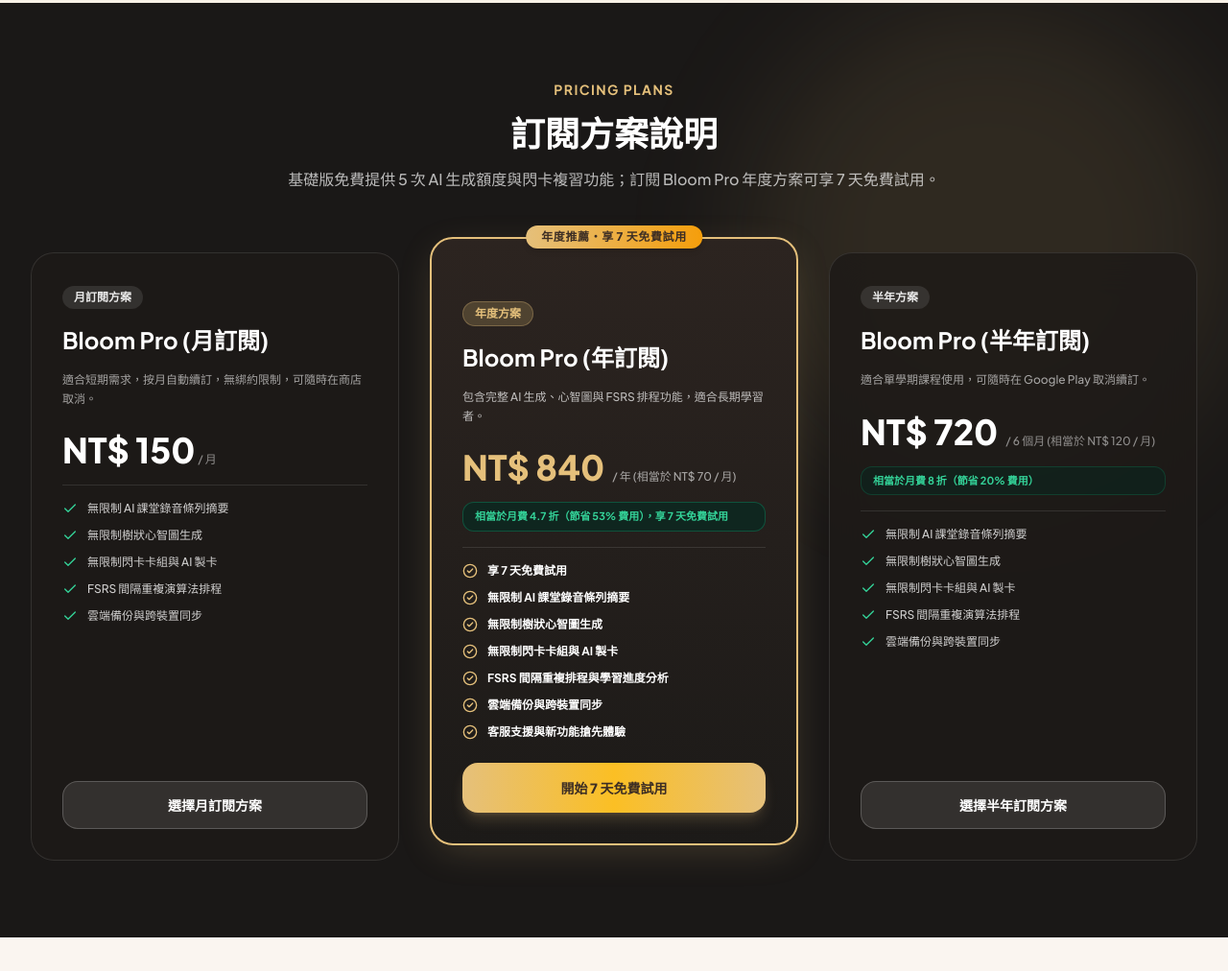
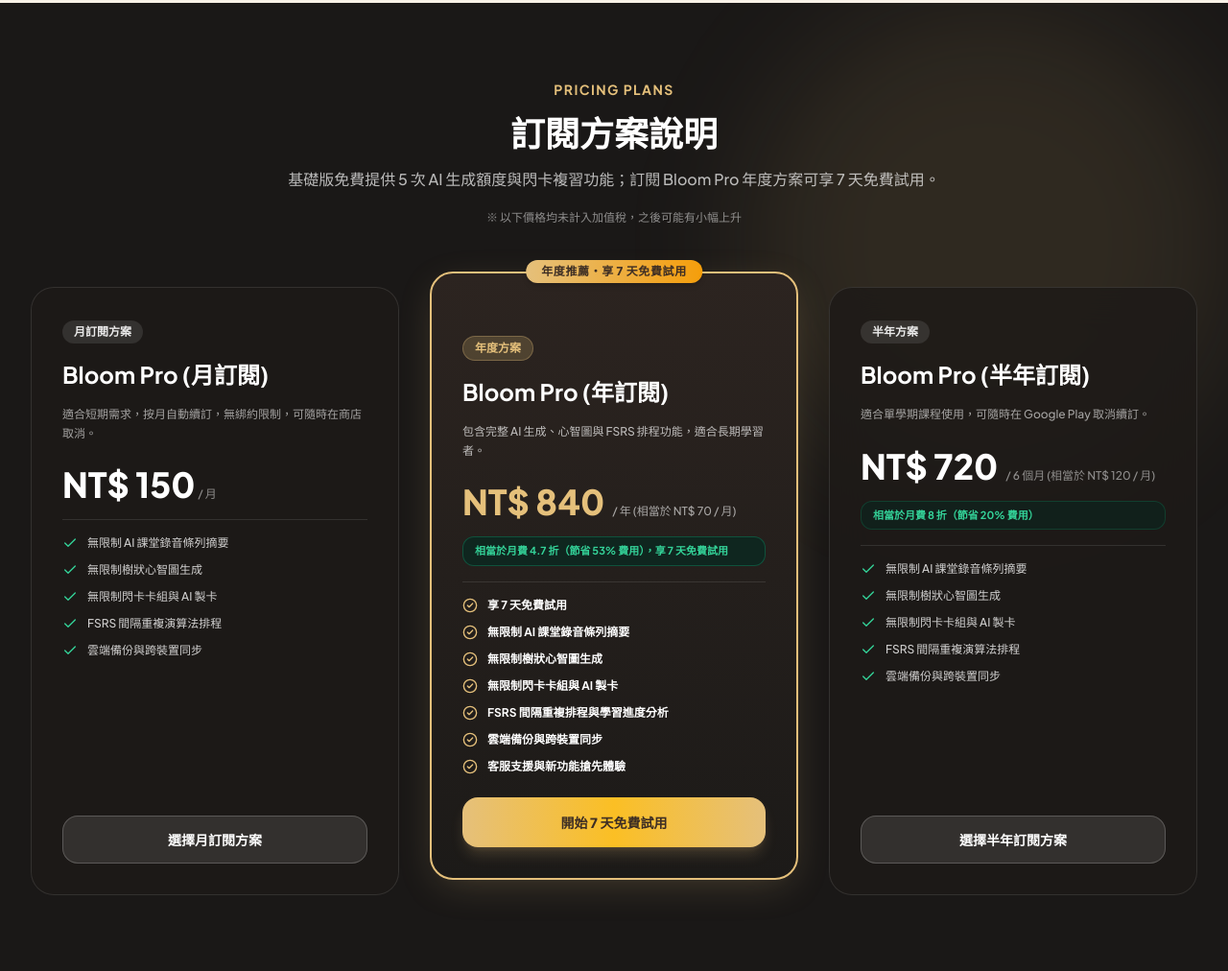
Before and after one commit to syllogism-studio/syllogism-studio.github.io, a plain HTML site: page index.html in a window 1280 px wide. Shown: the part 2703-3715 px from the top of the page at 96% size. Drawn offline with nearby package versions, Linux system fonts and the light colour scheme.

Commit message:
docs: 於價格區塊新增未含加值稅與價格調整提示

```diff
--- a/index.html
+++ b/index.html
@@ -540,6 +540,8 @@
         <h2 class="text-xs sm:text-sm font-bold tracking-widest text-autumn-gold uppercase">Pricing Plans</h2>
         <h3 class="text-2xl sm:text-4xl font-extrabold text-white">訂閱方案說明</h3>
         <p class="text-white/70 text-sm sm:text-base">基礎版免費提供 5 次 AI 生成額度與閃卡複習功能；訂閱 Bloom Pro 年度方案可享 7 天免費試用。</p>
+
+        <p class="text-xs text-white/50 pt-1">※ 以下價格均未計入加值稅，之後可能有小幅上升</p>
       </div>
 
       <div class="grid grid-cols-1 lg:grid-cols-3 gap-8 items-stretch">
```
